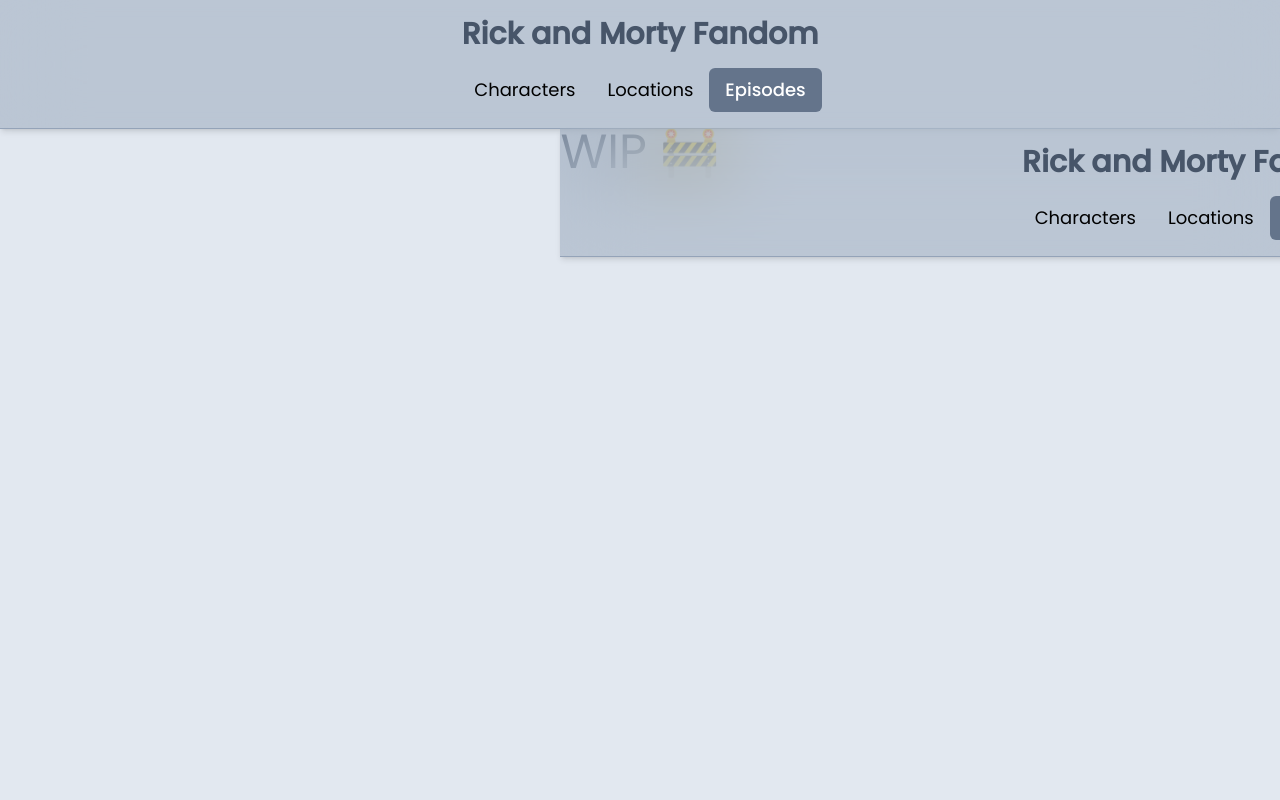
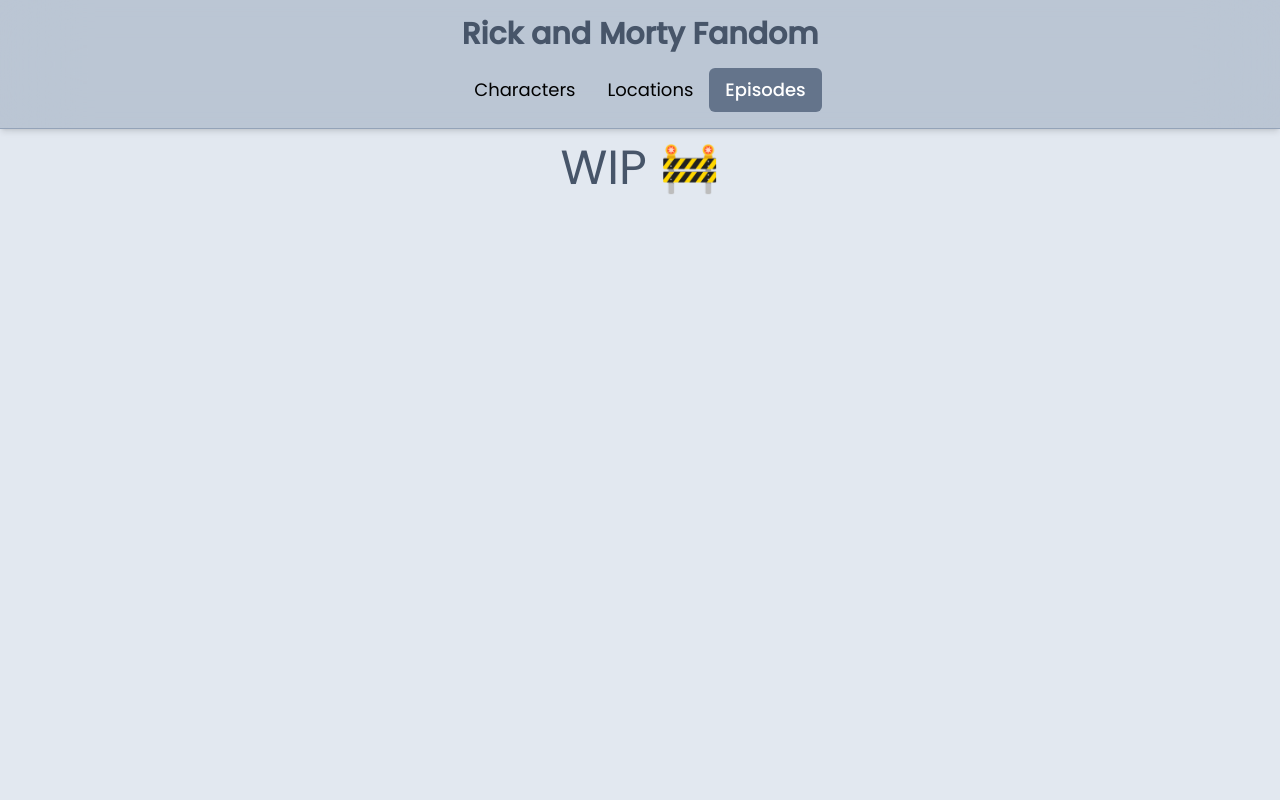
Before and after one commit to Pratham82/next-graphql-rick-and-morty, a Next.js app: page /episodes in a window 1280 px wide. Shown: the top 800 px of the page. Built offline with nearby package versions, Linux system fonts and the light colour scheme.

Commit message:
refactor: moved header from pages to container

```diff
--- a/pages/characters/index.tsx
+++ b/pages/characters/index.tsx
@@ -3,7 +3,6 @@
 import { FILTER_CHARACTER_BY_NAME_AND_ID } from '../../graphql'
 import { CharactersListData, FindCharactersByName } from '../../types'
 import Container from '../../components/Container'
-import Header from '../../components/Header'
 import CharacterList from '../../components/CharacterList'
 import classNames from 'classnames'
 import SearchBar from '../../components/SearchBar'
@@ -32,7 +31,6 @@
 
   return (
     <Container>
-      <Header />
       <SearchBar setTopLevelQuery={(text: string) => setTopLevelQuery(text)} />
       <CharacterList data={data} loading={loading} error={error} />
       <div className="my-6 flex justify-center">
--- a/pages/episodes/index.tsx
+++ b/pages/episodes/index.tsx
@@ -1,11 +1,9 @@
 import Container from '../../components/Container'
-import Header from '../../components/Header'
 
 export default function Episodes() {
   return (
     <Container>
-      <Header />
-      <h2 className="self-center text-center text-5xl text-slate-600">
+      <h2 className="self-center pt-4 text-center text-5xl text-slate-600">
         WIP 🚧
       </h2>
     </Container>
--- a/pages/locations/index.tsx
+++ b/pages/locations/index.tsx
@@ -1,11 +1,11 @@
 import Container from '../../components/Container'
+import Footer from '../../components/Footer'
 import Header from '../../components/Header'
 
 export default function Locations() {
   return (
     <Container>
-      <Header />
-      <h2 className="self-center text-center text-5xl text-slate-600">
+      <h2 className="self-center pt-4 text-center text-5xl text-slate-600">
         WIP 🚧
       </h2>
     </Container>
```
